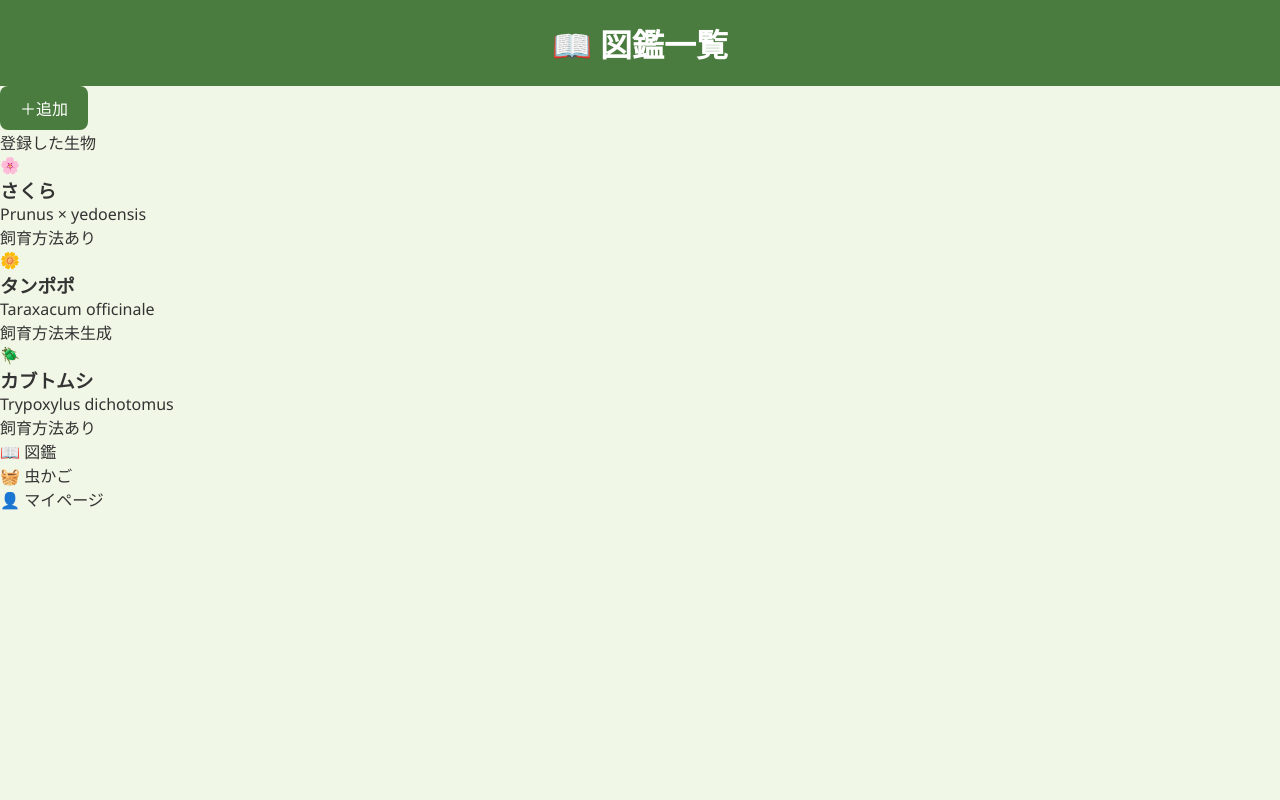
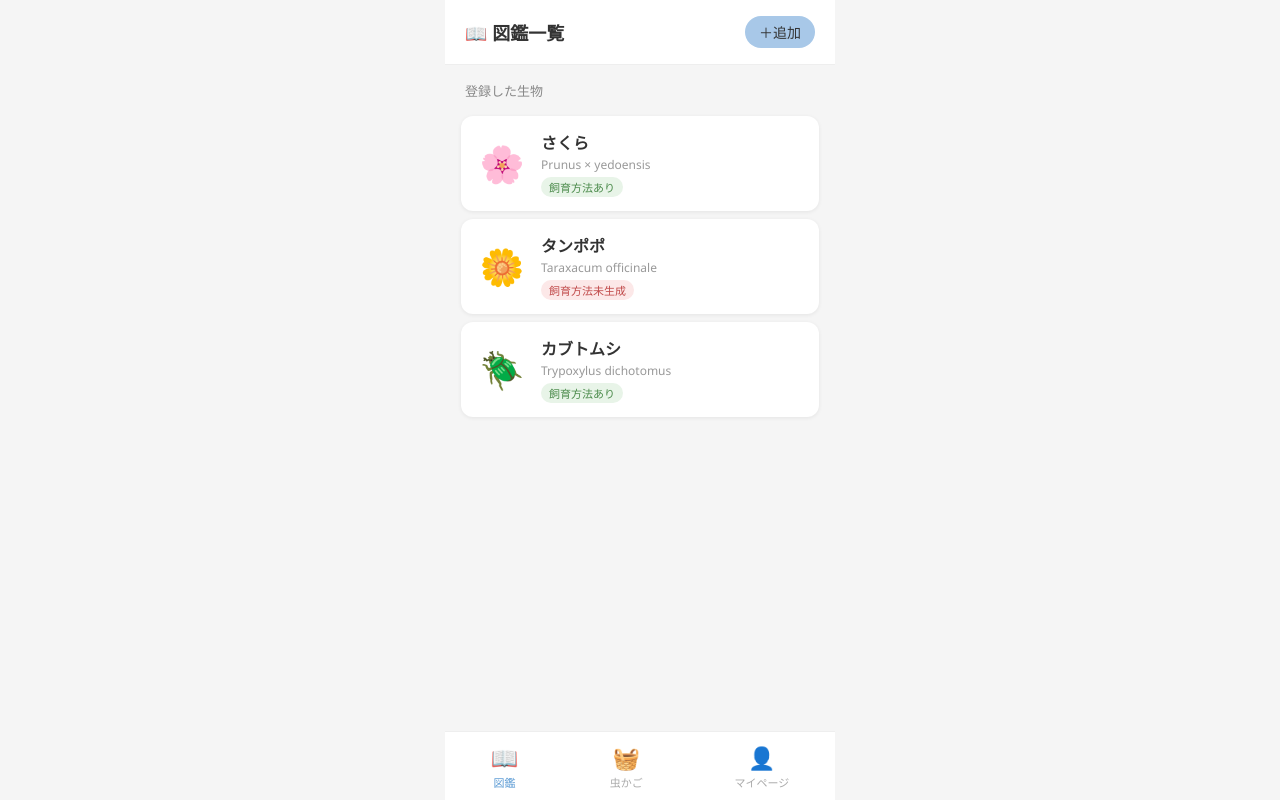
Before and after one commit to kkawashun1121-dev/myzukan, a FastAPI app: page /creatures-page in a window 1280 px wide. Run offline with FastAPI, Linux system fonts and the light colour scheme.

Commit message:
stylesheet　変更

```diff
--- a/static/style.css
+++ b/static/style.css
@@ -5,51 +5,118 @@
 }
 
 body {
-    font-family: 'Segoe UI', sans-serif;
-    background-color: #f0f7e6;
+    font-family: 'Segoe UI', 'Hiragino Sans', sans-serif;
+    background-color: #f5f5f5;
     color: #333;
+    max-width: 390px;
+    margin: 0 auto;
+    min-height: 100vh;
+    position: relative;
+    padding-bottom: 70px;
 }
 
-h1 {
-    text-align: center;
-    padding: 20px;
-    background-color: #4a7c3f;
-    color: white;
+.header {
+    background: white;
+    padding: 16px 20px;
+    border-bottom: 1px solid #eee;
+    display: flex;
+    justify-content: space-between;
+    align-items: center;
 }
 
-.container {
-    max-width: 800px;
-    margin: 30px auto;
-    padding: 0 20px;
+.header h1 {
+    font-size: 18px;
+    font-weight: bold;
 }
 
-.card {
-    background: white;
-    border-radius: 12px;
-    padding: 20px;
-    margin-bottom: 16px;
-    box-shadow: 0 2px 8px rgba(0,0,0,0.1);
+.add-btn {
+    background-color: #a8c8e8;
+    color: #333;
+    border: none;
+    padding: 6px 14px;
+    border-radius: 20px;
+    font-size: 14px;
+    cursor: pointer;
 }
 
-button {
-    background-color: #4a7c3f;
-    color: white;
-    border: none;
-    padding: 10px 20px;
-    border-radius: 8px;
-    cursor: pointer;
-    font-size: 16px;
+.subtitle {
+    padding: 16px 20px 8px;
+    font-size: 13px;
+    color: #888;
 }
 
-button:hover {
-    background-color: #3a6230;
+.creature-card {
+    background: white;
+    margin: 8px 16px;
+    border-radius: 12px;
+    padding: 14px 16px;
+    display: flex;
+    align-items: center;
+    gap: 14px;
+    box-shadow: 0 1px 4px rgba(0,0,0,0.07);
 }
 
-input {
-    width: 100%;
-    padding: 10px;
-    margin: 8px 0;
-    border: 1px solid #ccc;
-    border-radius: 8px;
+.creature-icon {
+    font-size: 36px;
+    width: 50px;
+    text-align: center;
+}
+
+.creature-info h3 {
     font-size: 16px;
+    font-weight: bold;
 }
+
+.creature-info .scientific {
+    font-size: 12px;
+    color: #999;
+    margin-top: 2px;
+}
+
+.badge {
+    display: inline-block;
+    font-size: 11px;
+    padding: 2px 8px;
+    border-radius: 10px;
+    margin-top: 4px;
+}
+
+.badge.ok {
+    background: #e8f4e8;
+    color: #4a8a4a;
+}
+
+.badge.none {
+    background: #fce8e8;
+    color: #c04a4a;
+}
+
+/* ボトムナビ */
+.bottom-nav {
+    position: fixed;
+    bottom: 0;
+    width: 390px;
+    background: white;
+    border-top: 1px solid #eee;
+    display: flex;
+    justify-content: space-around;
+    padding: 10px 0;
+}
+
+.nav-item {
+    display: flex;
+    flex-direction: column;
+    align-items: center;
+    font-size: 11px;
+    color: #aaa;
+    gap: 2px;
+    cursor: pointer;
+}
+
+.nav-item.active {
+    color: #5a9ad4;
+}
+
+.nav-icon {
+    font-size: 22px;
+}
```
